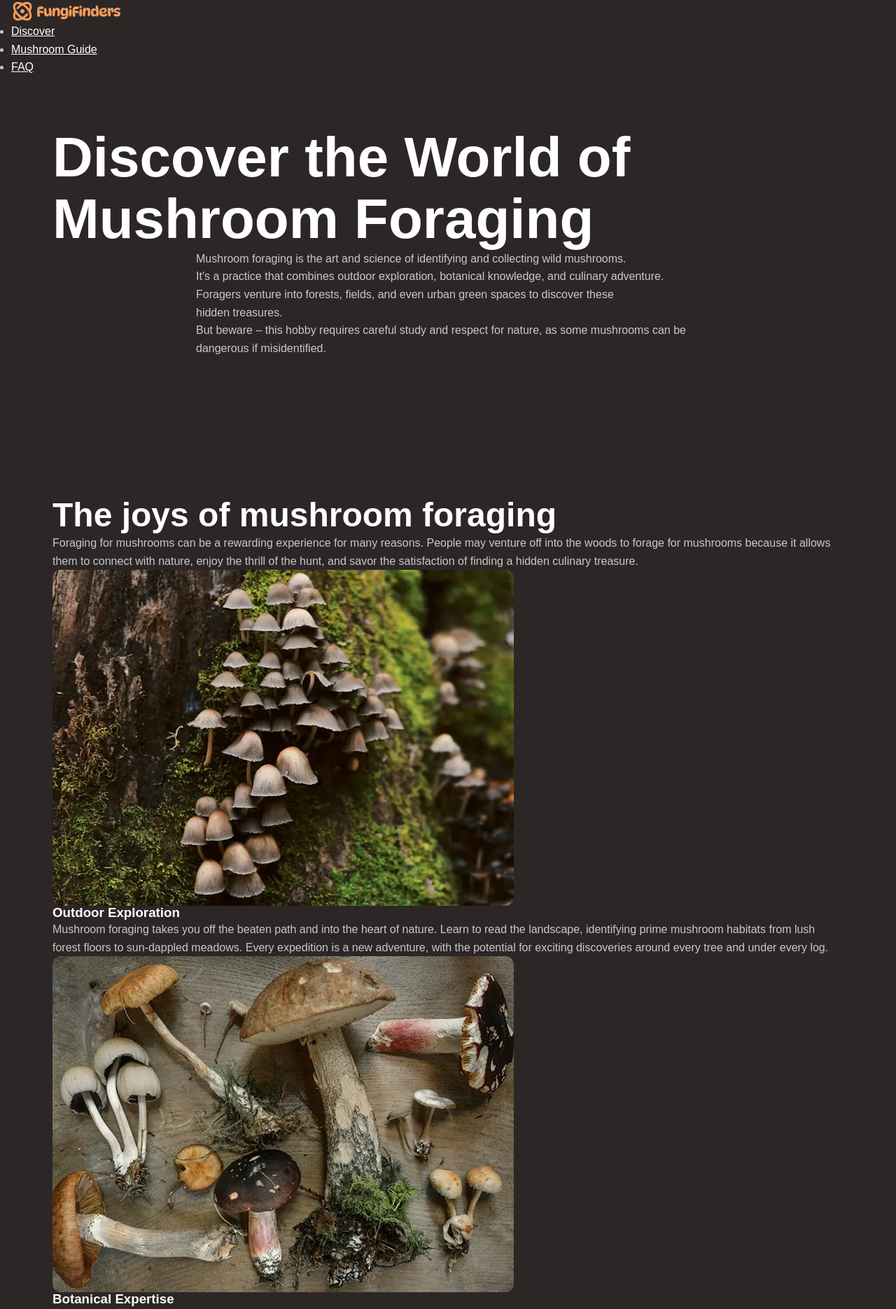
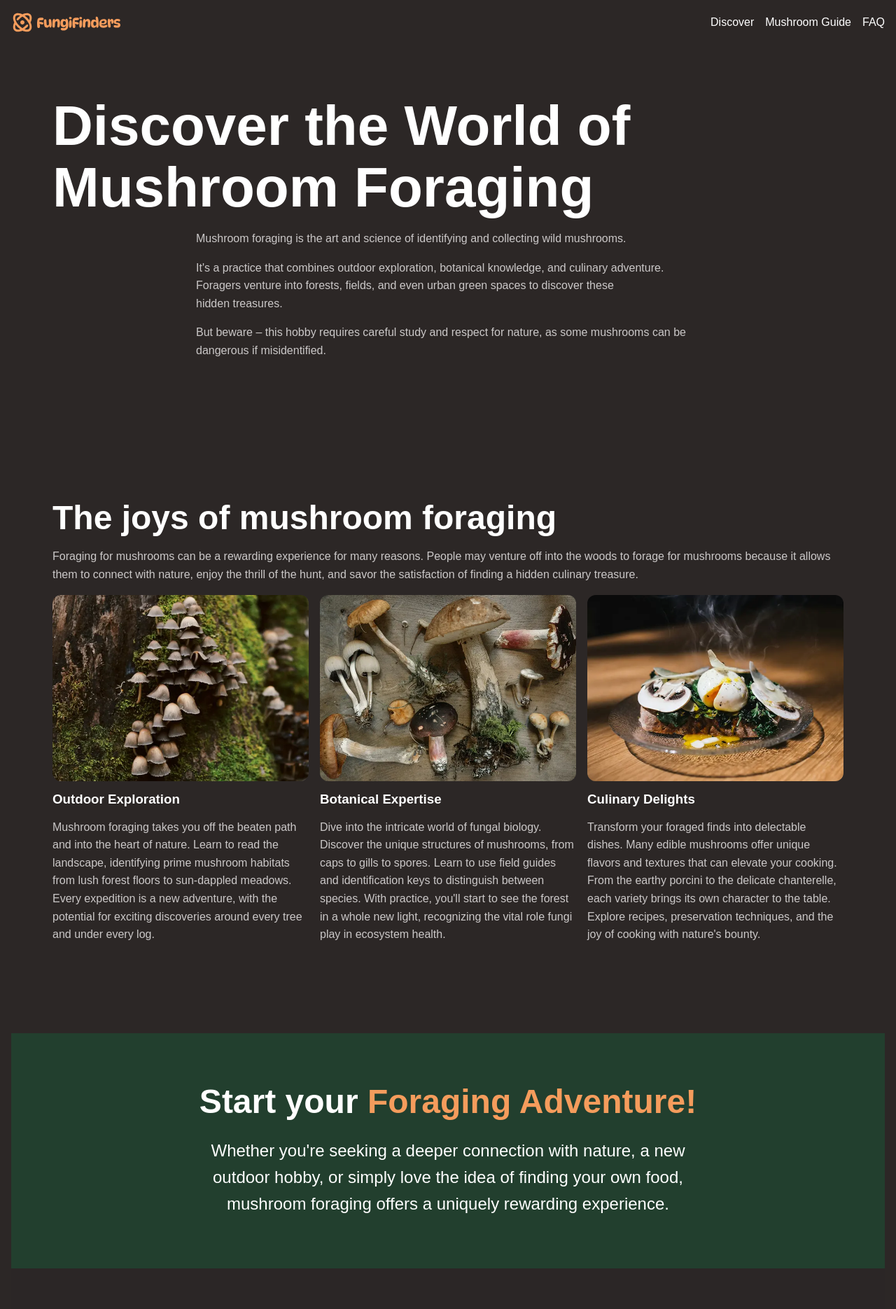
Before and after one commit to jaycob-gomez/fem-fungi-finders, a plain HTML site: page index.html in a window 1280 px wide. Shown: the top 1870 px of the page at 70% size. Drawn offline with Linux system fonts and the light colour scheme.

Commit message:
style: refine spacing and layout flow for better readability
Adjusted flow for text with the flow class and introduced grid-flow for card spacing

```diff
--- a/index.html
+++ b/index.html
@@ -9,24 +9,27 @@
   <body>
     <header class="site-header page-padding">
       <div class="wrapper" data-width="wide">
+        <div class="site-header__layout">
           <img src="./assets/fungi-finders.svg" alt="Fungi Finders" />
           <nav class="primary-navigation">
-          <ul>
+            <ul role="list">
               <li><a href="/">Discover</a></li>
               <li><a href="#">Mushroom Guide</a></li>
               <li><a href="#">FAQ</a></li>
             </ul>
           </nav>
         </div>
+      </div>
     </header>
     <main class="page-padding">
       <!-- Sections are basically divs with semantic meaning to them -->
       <!-- Sections become a landmark region once you add an ARIA attribute to them -->
-      <section class="hero section" data-padding="compact">
+      <section class="hero flow section" data-padding="compact">
         <div class="wrapper">
           <h1>Discover the World of Mushroom Foraging</h1>
         </div>
         <div class="wrapper" data-width="narrow">
+          <div class="flow">
             <p>
               Mushroom foraging is the art and science of identifying and
               collecting wild mushrooms.
@@ -42,10 +45,11 @@
               nature, as some mushrooms can be dangerous if misidentified.
             </p>
           </div>
+        </div>
       </section>
 
       <section class="section">
-        <div class="wrapper">
+        <div class="wrapper flow">
           <h2 class="section-title">The joys of mushroom foraging</h2>
           <p>
             Foraging for mushrooms can be a rewarding experience for many
@@ -54,9 +58,10 @@
             thrill of the hunt, and savor the satisfaction of finding a hidden
             culinary treasure.
           </p>
+
           <!-- three-columns -->
-          <div>
-            <article class="card">
+          <div class="equal-columns">
+            <article class="card grid-flow">
               <img
                 src="./assets/outdoor-exploration.webp"
                 alt="small mushrooms growing alongside a mossy tree trunk"
@@ -70,7 +75,7 @@
                 for exciting discoveries around every tree and under every log.
               </p>
             </article>
-            <article class="card">
+            <article class="card grid-flow">
               <img
                 src="./assets/botanical-expertise.webp"
                 alt="a table full of vibrant and earthy mushrooms along with the soil which they were pulled from"
@@ -85,7 +90,7 @@
                 ecosystem health.
               </p>
             </article>
-            <article class="card">
+            <article class="card grid-flow">
               <img
                 src="./assets/culinary-delight.webp"
                 alt="a stunnning glass plate with a hot meal garnished with a hard boiled egg and some sliced mushrooms"
@@ -104,8 +109,12 @@
         </div>
       </section>
 
-      <section class="background-accent section" data-padding="compact">
+      <section
+        class="background-accent text-center section"
+        data-padding="compact"
+      >
         <div class="wrapper" data-width="narrow">
+          <div class="flow font-size-lg text-high-contrast">
             <h2 class="section-title">
               Start your <span class="text-brand">Foraging Adventure!</span>
             </h2>
@@ -115,19 +124,20 @@
               mushroom foraging offers a uniquely rewarding experience.
             </p>
           </div>
+        </div>
       </section>
 
       <section class="background-extra-dark section">
         <div class="wrapper" data-width="wide">
           <!-- two columns -->
-          <div>
+          <div class="equal-columns" data-gap="large" data-alignment="centered">
             <div>
               <img
                 src="./assets/get-to-know.webp"
                 alt="A man on all fours harvesting a mushroom from the forest floor"
               />
             </div>
-            <div>
+            <div class="flow font-size-lg">
               <h2 class="section-title">Get to know your mushrooms</h2>
               <p>
                 Successful and safe mushroom foraging begins with a deep
@@ -152,8 +162,8 @@
       <section class="section">
         <div class="wrapper" data-width="wide">
           <!-- two columns -->
-          <div>
-            <div>
+          <div class="equal-columns" data-gap="large" data-alignment="centered">
+            <div class="flow font-size-lg">
               <h2 class="section-title">Connect with Nature</h2>
               <p>
                 Experience the beauty of the great outdoors while foraging for
--- a/style.css
+++ b/style.css
@@ -188,6 +188,7 @@
 
   a {
     color: var(--text-high-contrast);
+    text-decoration: none;
   }
 
   a:hover,
@@ -201,6 +202,33 @@
 }
 
 @layer layout {
+  /* Selects everything but the first direct child */
+  .flow > * + * {
+    margin-top: var(--flow-spacer, 1em);
+  }
+  /* Used for more consistent spacing like inside the cards */
+  .grid-flow {
+    display: grid;
+    gap: var(--grid-flow-gap, 1rem);
+  }
+  .equal-columns {
+    display: grid;
+    gap: var(--equal-columns-gap, 1rem);
+    align-items: var(--equal-columns-vertical-align, stretch);
+
+    @media (width > 760px) {
+      grid-auto-flow: column;
+      grid-auto-columns: 1fr;
+    }
+
+    &[data-gap="large"] {
+      --equal-columns-gap: 2rem;
+    }
+
+    &[data-alignment="centered"] {
+      --equal-columns-vertical-align: center;
+    }
+  }
   .section {
     --section-padding-block: 3.75rem;
     padding-block: var(--section-padding-block);
@@ -229,6 +257,27 @@
 
     &[data-width="narrow"] {
       --wrapper-max-width: 720px;
+    }
+  }
+}
+
+@layer components {
+  .site-header {
+    padding-block: 1rem;
+  }
+  .site-header__layout {
+    display: flex;
+    flex-wrap: wrap;
+    gap: 0.5rem 1rem;
+    justify-content: space-between;
+    align-items: center;
+  }
+
+  .primary-navigation {
+    ul {
+      display: flex;
+      flex-wrap: wrap;
+      gap: 0.5rem 1rem;
     }
   }
 }
```
Lines whose indentation alone changed are shown as unchanged.
